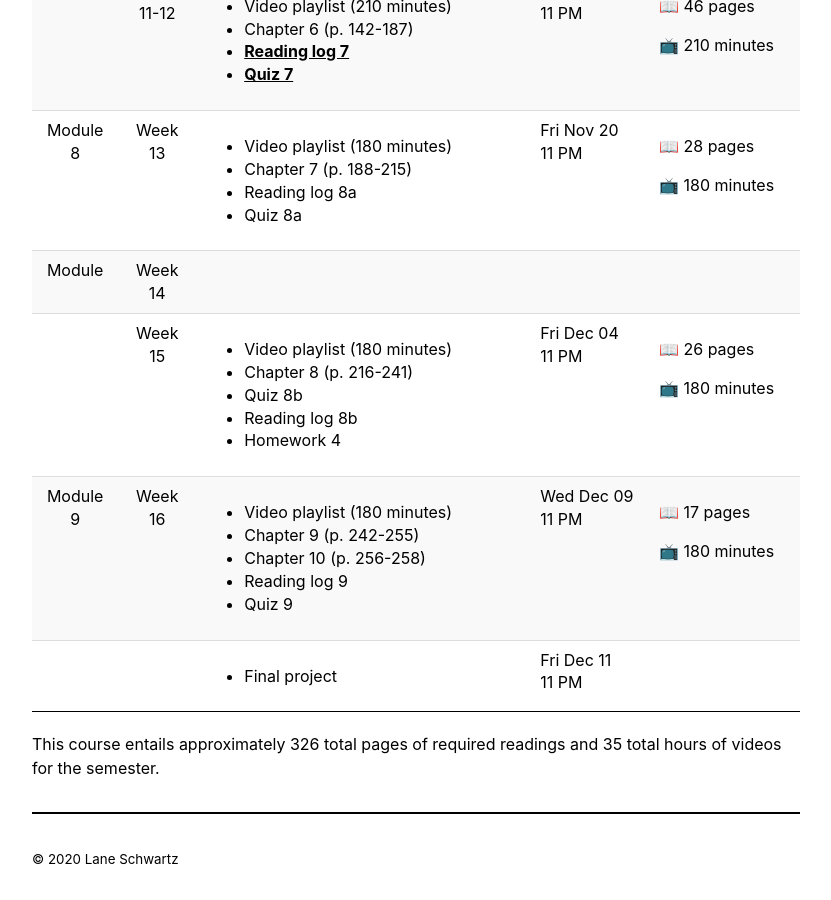
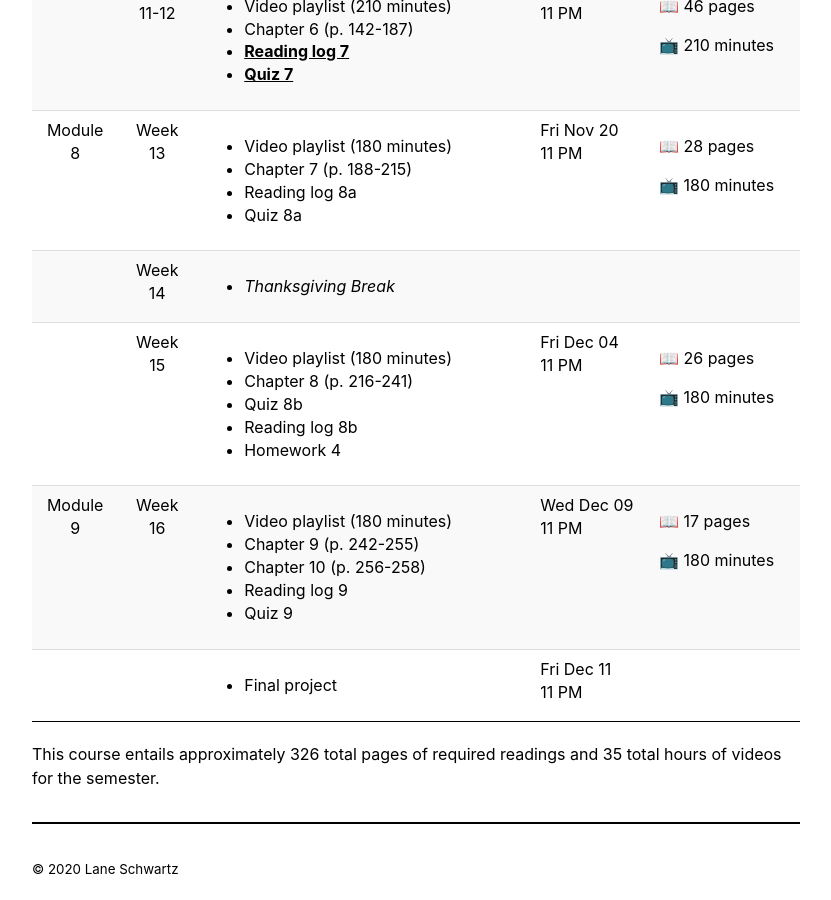
Before and after one commit to Jargonautika/2020-Fall-UIUC-LING270.github.io, a Jekyll site: the page built from schedule.md, in a window 1280 px wide and 900 px high, scrolled down 2488 px. Shown: the whole window, without its empty margins (224-1055 px from the left). Built offline with Jekyll 4.4.1, drawn with Linux system fonts in a browser that asks for light colours; some of the changed lines change nothing that is shown.

Commit message:
updating thanksgiving break

```diff
--- a/_data/schedule.yaml
+++ b/_data/schedule.yaml
@@ -375,8 +375,10 @@
 
 -
   week: "14"
-  module: ""
-  title: "<i>Thanksgiving Break</i>"
+  date: ""
+  reading:
+    -
+     title: "<i>Thanksgiving Break</i>"
 -
   week: "15"
   date: "2020-12-04 23:59 CST"
```
